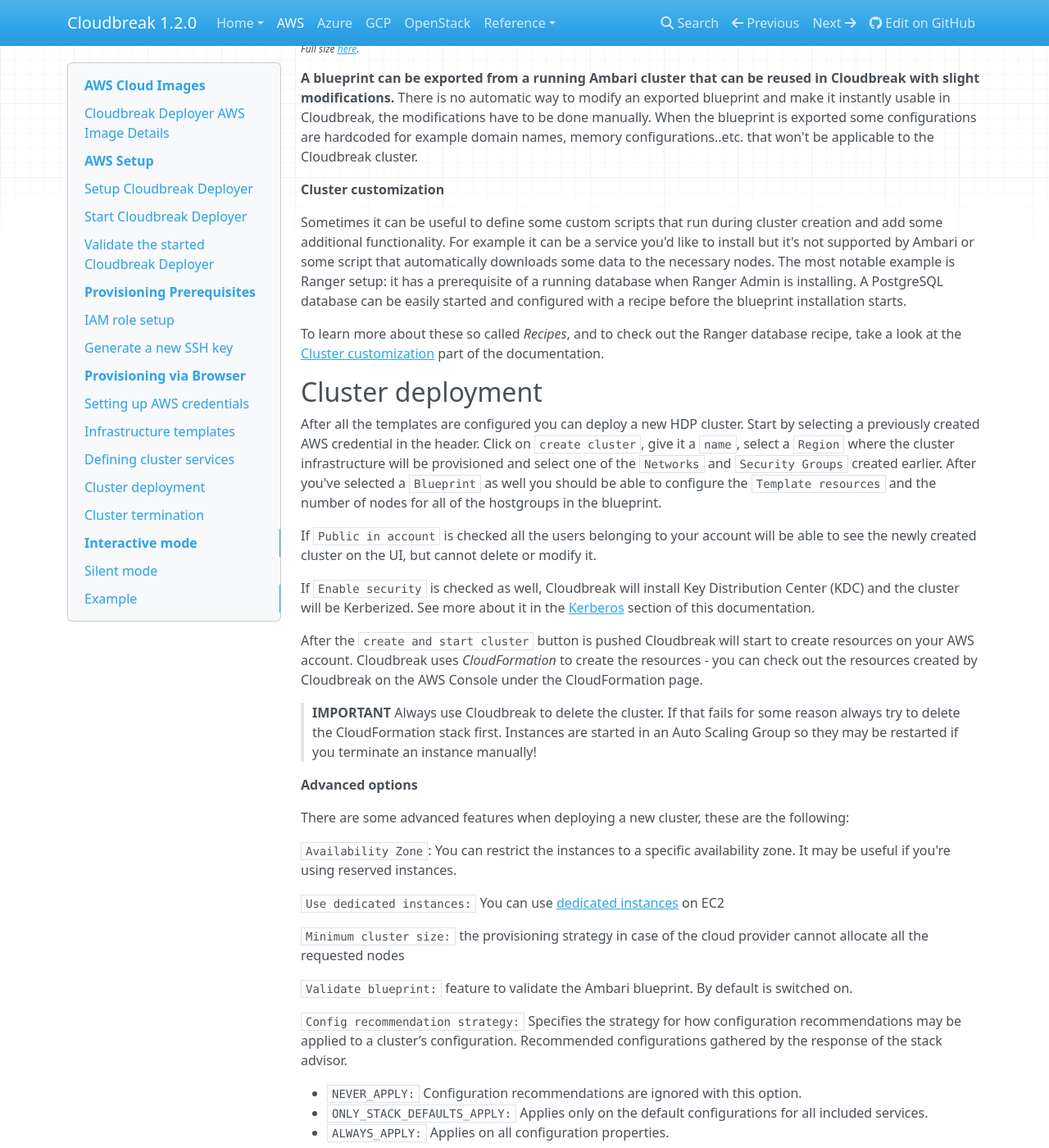
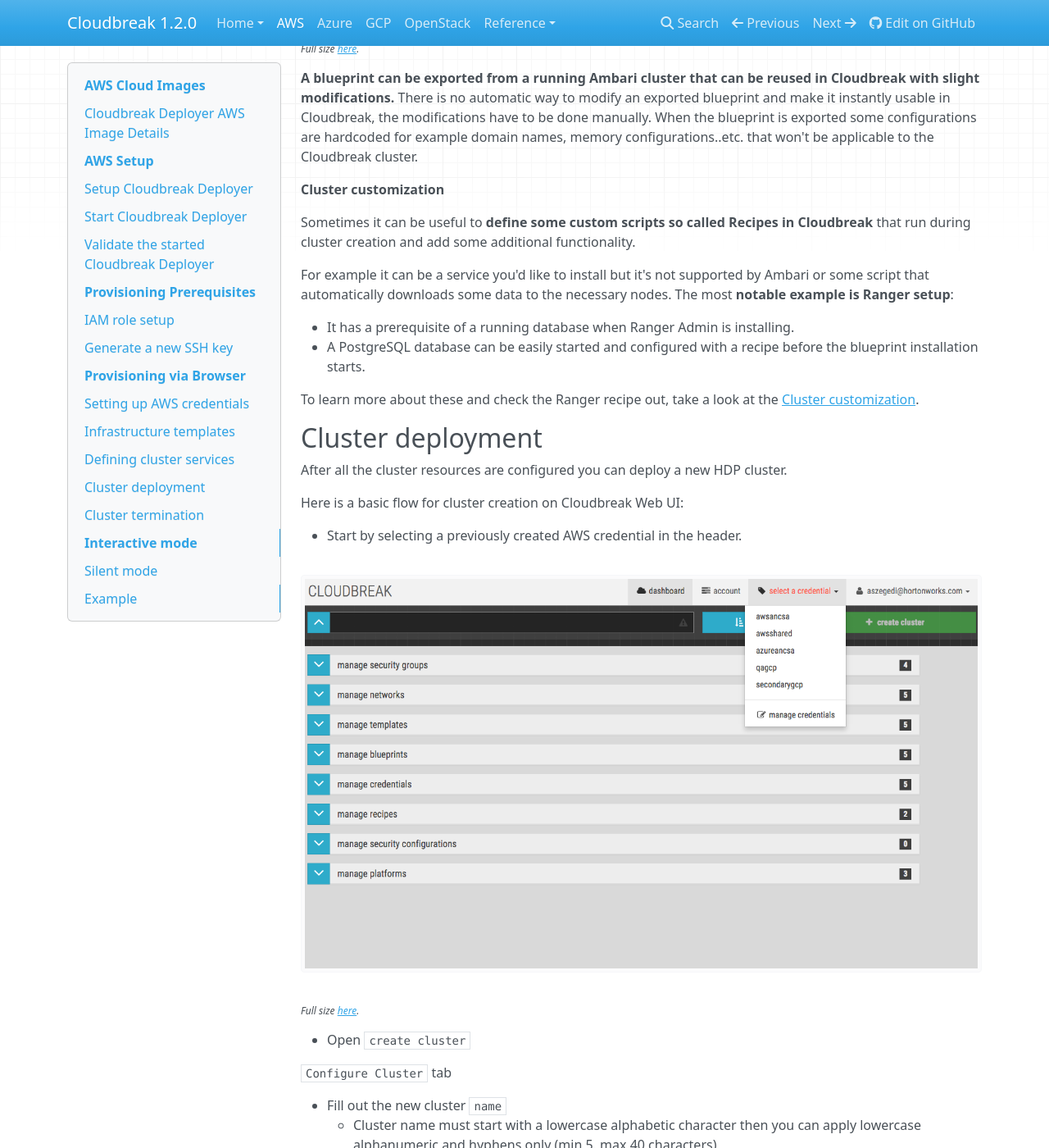
Before and after one commit to wprender/cloudbreak-docs, an MkDocs documentation site: the page built from docs/aws.md, in a window 1280 px wide and 1400 px high, scrolled down 12008 px. Shown: the whole window at 82% size. Built offline with MkDocs 1.6.1, drawn with Linux system fonts in a browser that asks for light colours; nearby versions of some CDN libraries; old or Windows-style settings are respelled for this version of MkDocs; some of the changed text lies outside the part shown.

Commit message:
Additional screenshots and documentation fixes

````diff
--- a/docs/aws.md
+++ b/docs/aws.md
@@ -73,13 +73,13 @@ After the `cbd start` command finishes followings are worthy to check:
 
 - Pre-installed Cloudbreak Deployer version and health.
 ```
-   `cbd` doctor
+   cbd doctor
 ```
 >In case of `cbd update` is needed, please check the related documentation for [Cloudbreak Deployer Update](operations.md#cloudbreak-deployer-update)
 
 - Started Cloudbreak Application logs.
 ```
-   `cbd` logs cloudbreak
+   cbd logs cloudbreak
 ```
 >Cloudbreak should start within a minute - you should see a line like this: `Started CloudbreakApplication in 36.823 seconds`
 
@@ -373,30 +373,71 @@ When the blueprint is exported some configurations are hardcoded for example dom
 
 **Cluster customization**
 
-Sometimes it can be useful to define some custom scripts that run during cluster creation and add some additional functionality.
+Sometimes it can be useful to **define some custom scripts so called Recipes in Cloudbreak** that run during cluster
+creation and add some additional functionality.
+
 For example it can be a service you'd like to install but it's not supported by Ambari or some script that automatically downloads some data to the necessary nodes.
-The most notable example is Ranger setup: it has a prerequisite of a running database when Ranger Admin is installing.
-A PostgreSQL database can be easily started and configured with a recipe before the blueprint installation starts.
+The most **notable example is Ranger setup**:
 
-To learn more about these so called *Recipes*, and to check out the Ranger database recipe, take a look at the [Cluster customization](recipes.md) part of the documentation.
+- It has a prerequisite of a running database when Ranger Admin is installing.
+- A PostgreSQL database can be easily started and configured with a recipe before the blueprint installation starts.
+
+To learn more about these and check the Ranger recipe out, take a look at the [Cluster customization](recipes.md).
 
 
 ## Cluster deployment
 
-After all the templates are configured you can deploy a new HDP cluster. Start by selecting a previously created AWS credential in the header.
-Click on `create cluster`, give it a `name`, select a `Region` where the cluster infrastructure will be provisioned and select one of the `Networks` and `Security Groups` created earlier.
-After you've selected a `Blueprint` as well you should be able to configure the `Template resources` and the number of nodes for all of the hostgroups in the blueprint.
+After all the cluster resources are configured you can deploy a new HDP cluster.
 
-If `Public in account` is checked all the users belonging to your account will be able to see the newly created cluster on the UI, but cannot delete or modify it.
+Here is a basic flow for cluster creation on Cloudbreak Web UI:
 
-If `Enable security` is checked as well, Cloudbreak will install Key Distribution Center (KDC) and the cluster will be Kerberized. See more about it in the [Kerberos](kerberos.md) section of this documentation.
+ - Start by selecting a previously created AWS credential in the header.
 
-After the `create and start cluster` button is pushed Cloudbreak will start to create resources on your AWS account.
+![](/images/ui-credentials.png)
+<sub>*Full size [here](/images/ui-credentials.png).*</sub>
+
+ - Open `create cluster`
+
+`Configure Cluster` tab
+
+ - Fill out the new cluster `name`
+    - Cluster name must start with a lowercase alphabetic character then you can apply lowercase alphanumeric and
+   hyphens only (min 5, max 40 characters)
+ - Select a `Region` where you like your cluster be provisioned
+ - Click on the `Setup Network and Security` button
+>If `Public in account` is checked all the users belonging to your account will be able to see the created cluster on the UI, but cannot delete or modify it.
+
+`Setup Network and Security` tab
+
+ - Select one of the networks
+ - Select one of the security groups
+ - Click on the `Choose Blueprint` button
+>If `Enable security` is checked as well, Cloudbreak will install Key Distribution Center (KDC) and the cluster will be Kerberized. See more about it in the [Kerberos](kerberos.md) section of this documentation.
+
+`Choose Blueprint` tab
+
+ - Select one of the blueprint
+ - After you've selected a `Blueprint`, you should be able to configure:
+    - the templates
+    - the number of nodes for all of the host groups in the blueprint
+    - the recipes for nodes
+ - Click on the `Review and Launch` button
+
+`Review and Launch` tab
+
+ - After the `create and start cluster` button has clicked Cloudbreak will start to create the cluster's resources on
+ your AWS account.
+
 Cloudbreak uses *CloudFormation* to create the resources - you can check out the resources created by Cloudbreak on the AWS Console under the CloudFormation page.
+![](/images/aws-cloudformation.png)
+<sub>*Full size [here](/images/aws-cloudformation.png).*</sub>
 
->**IMPORTANT** Always use Cloudbreak to delete the cluster. If that fails for some reason always try to delete the
-CloudFormation stack first.
-Instances are started in an Auto Scaling Group so they may be restarted if you terminate an instance manually!
+Besides these you can check the progress on the Cloudbreak Web UI itself if you open the new cluster's `Event History`.
+![](/images/ui-eventhistory.png)
+<sub>*Full size [here](/images/ui-eventhistory.png).*</sub>
+
+>**IMPORTANT** Always use Cloudbreak to terminate the cluster. If that fails for some reason always try to delete the
+CloudFormation stack first. Instances are started in an Auto Scaling Group so they may be restarted if you terminate an instance manually!
 
 **Advanced options**
 
````
Also changed, not shown: docs/onprem.md (+5 -5 lines), docs/images/aws-cloudformation.png (added), docs/images/ui-credentials.png (added), docs/images/ui-eventhistory.png (added).
